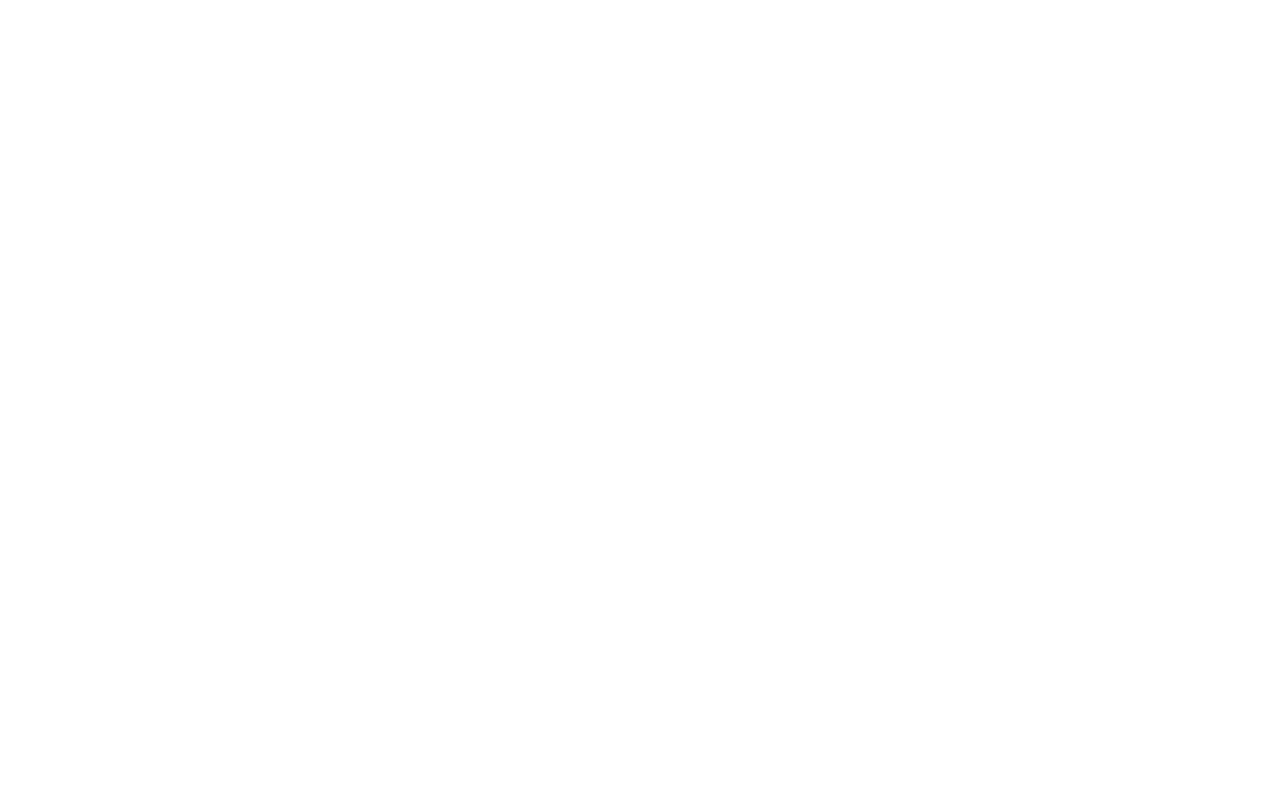
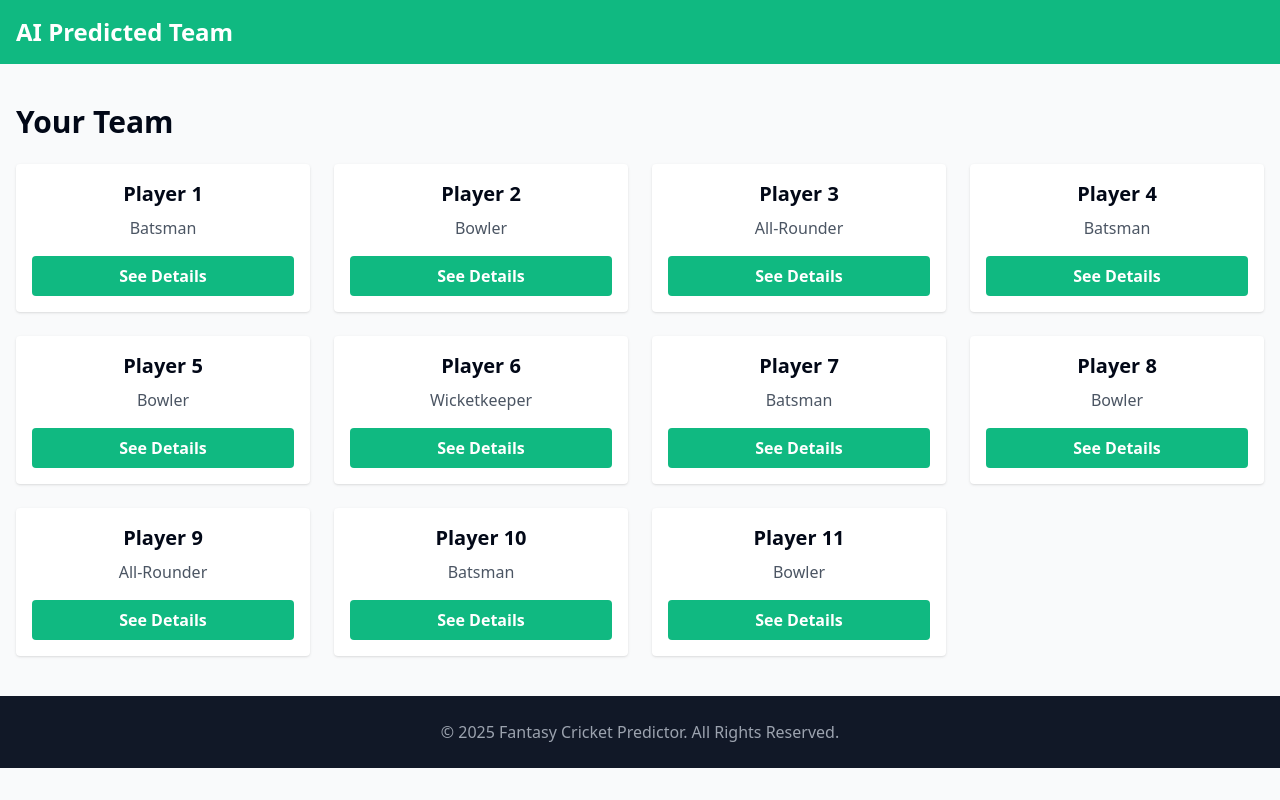
Before and after one commit to pranaysanap/Fantacy-Prediction, a React app in the folder client/: page /Team in a window 1280 px wide. Before the commit this address had no page. Built offline with nearby package versions, Linux system fonts and the light colour scheme; the HTML template or start-up script is replaced by a standard one.

Commit message:
Team11 is created

```diff
--- a/client/src/App.jsx
+++ b/client/src/App.jsx
@@ -7,6 +7,7 @@
 import { BrowserRouter as Router, Routes, Route } from "react-router-dom";
 import Dashboard from "./pages/Dashboard"
 import LandingPage from './pages/LandingPage'
+import Team from './pages/Team'
 
 function App() {
 
@@ -19,6 +20,7 @@
             <Route path="/" element={<LandingPage />} />
             <Route path="/LandingPage" element={<LandingPage />} />
             <Route path="/Dashboard" element={<Dashboard />} />
+            <Route path="/Team" element={<Team />} />
           </Routes>
         </div>
       </div>
--- /dev/null
+++ b/client/src/pages/Team.jsx
@@ -0,0 +1,98 @@
+import React, { useState } from "react";
+import Modal from "react-modal";
+
+Modal.setAppElement("#root");
+
+const Team = () => {
+    const [modalIsOpen, setModalIsOpen] = useState(false);
+    const [selectedPlayer, setSelectedPlayer] = useState(null);
+
+    const players = [
+        { id: 1, name: "Player 1", role: "Batsman", stats: "Average: 50, SR: 140" },
+        { id: 2, name: "Player 2", role: "Bowler", stats: "Wickets: 20, Economy: 6.5" },
+        { id: 3, name: "Player 3", role: "All-Rounder", stats: "Runs: 300, Wickets: 10" },
+        { id: 4, name: "Player 4", role: "Batsman", stats: "Average: 45, SR: 130" },
+        { id: 5, name: "Player 5", role: "Bowler", stats: "Wickets: 18, Economy: 7.0" },
+        { id: 6, name: "Player 6", role: "Wicketkeeper", stats: "Dismissals: 15, Runs: 250" },
+        { id: 7, name: "Player 7", role: "Batsman", stats: "Average: 55, SR: 145" },
+        { id: 8, name: "Player 8", role: "Bowler", stats: "Wickets: 25, Economy: 6.2" },
+        { id: 9, name: "Player 9", role: "All-Rounder", stats: "Runs: 400, Wickets: 15" },
+        { id: 10, name: "Player 10", role: "Batsman", stats: "Average: 48, SR: 135" },
+        { id: 11, name: "Player 11", role: "Bowler", stats: "Wickets: 22, Economy: 6.8" },
+    ];
+
+    const openModal = (player) => {
+        setSelectedPlayer(player);
+        setModalIsOpen(true);
+    };
+
+    const closeModal = () => {
+        setModalIsOpen(false);
+        setSelectedPlayer(null);
+    };
+
+    return (
+        <div className="font-sans bg-gray-50 min-h-screen">
+            <header className="bg-emerald-500 text-white py-4">
+                <div className="container mx-auto px-4">
+                    <h1 className="text-2xl font-bold">AI Predicted Team</h1>
+                </div>
+            </header>
+
+            <main className="py-10">
+                <div className="container mx-auto px-4">
+                    <h2 className="text-3xl font-semibold mb-6">Your Team</h2>
+                    <div className="grid grid-cols-1 md:grid-cols-3 lg:grid-cols-4 gap-6">
+                        {players.map((player) => (
+                            <div
+                                key={player.id}
+                                className="bg-white p-4 rounded shadow text-center flex flex-col justify-between"
+                            >
+                                <div>
+                                    <h3 className="text-xl font-bold mb-2">{player.name}</h3>
+                                    <p className="text-gray-600 mb-4">{player.role}</p>
+                                </div>
+                                <button
+                                    onClick={() => openModal(player)}
+                                    className="bg-emerald-500 text-white font-semibold py-2 px-4 rounded hover:bg-emerald-600"
+                                >
+                                    See Details
+                                </button>
+                            </div>
+                        ))}
+                    </div>
+                </div>
+            </main>
+
+            {selectedPlayer && (
+                <Modal
+                    isOpen={modalIsOpen}
+                    onRequestClose={closeModal}
+                    contentLabel="Player Details"
+                    className="bg-white rounded-lg shadow-xl w-11/12 md:w-1/2 mx-auto mt-20 p-6 relative"
+                    overlayClassName="fixed inset-0 bg-black bg-opacity-50 flex justify-center items-center"
+                >
+                    <h2 className="text-2xl font-bold mb-4">{selectedPlayer.name}</h2>
+                    <p className="text-lg mb-2">
+                        <strong>Role:</strong> {selectedPlayer.role}
+                    </p>
+                    <p className="text-lg mb-4">
+                        <strong>Stats:</strong> {selectedPlayer.stats}
+                    </p>
+                    <button
+                        onClick={closeModal}
+                        className="bg-emerald-500 text-white font-semibold py-2 px-4 rounded hover:bg-emerald-600 absolute top-4 right-4"
+                    >
+                        Close
+                    </button>
+                </Modal>
+            )}
+
+            <footer className="text-center py-6 bg-gray-900 text-gray-400">
+                <p>&copy; 2025 Fantasy Cricket Predictor. All Rights Reserved.</p>
+            </footer>
+        </div>
+    );
+};
+
+export default Team;
```
